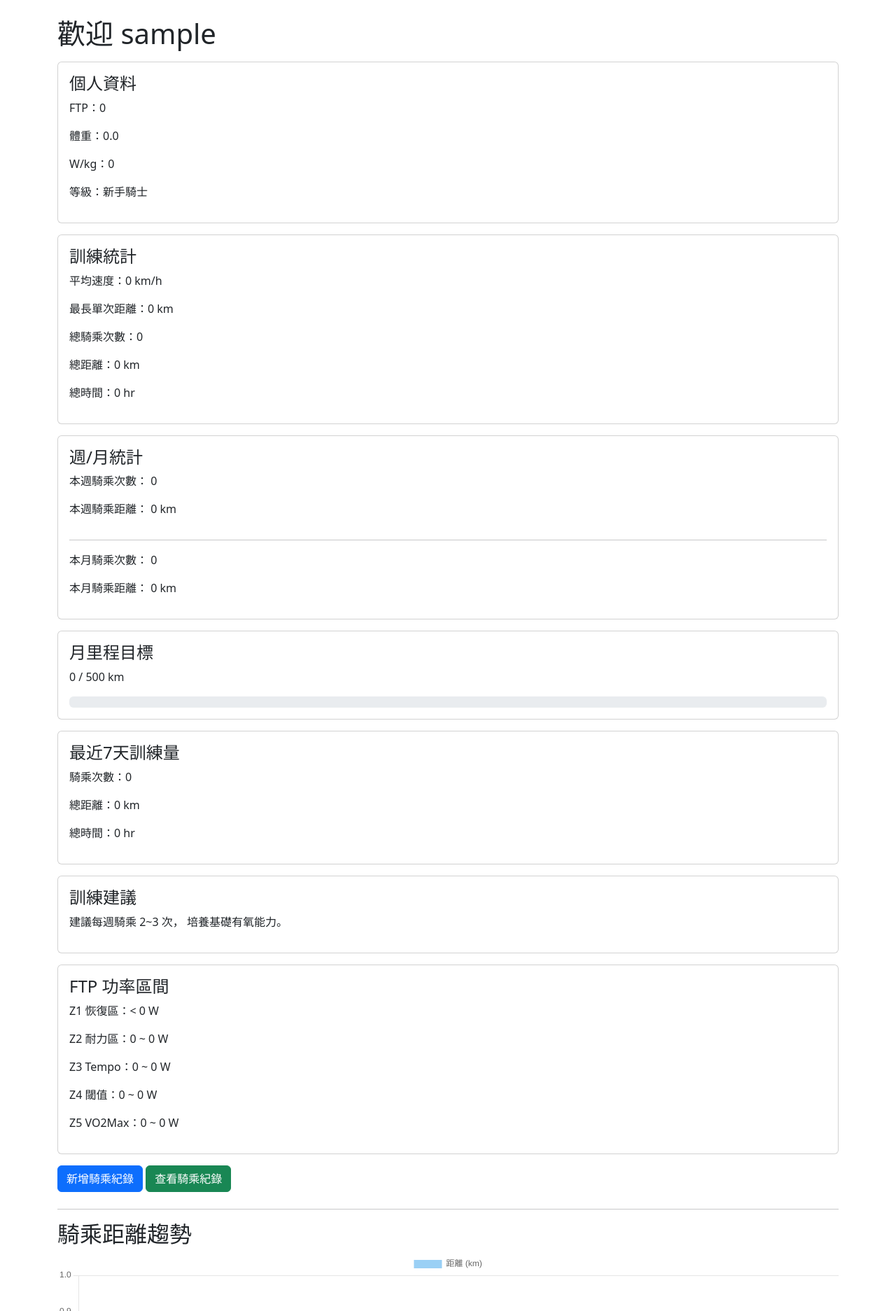
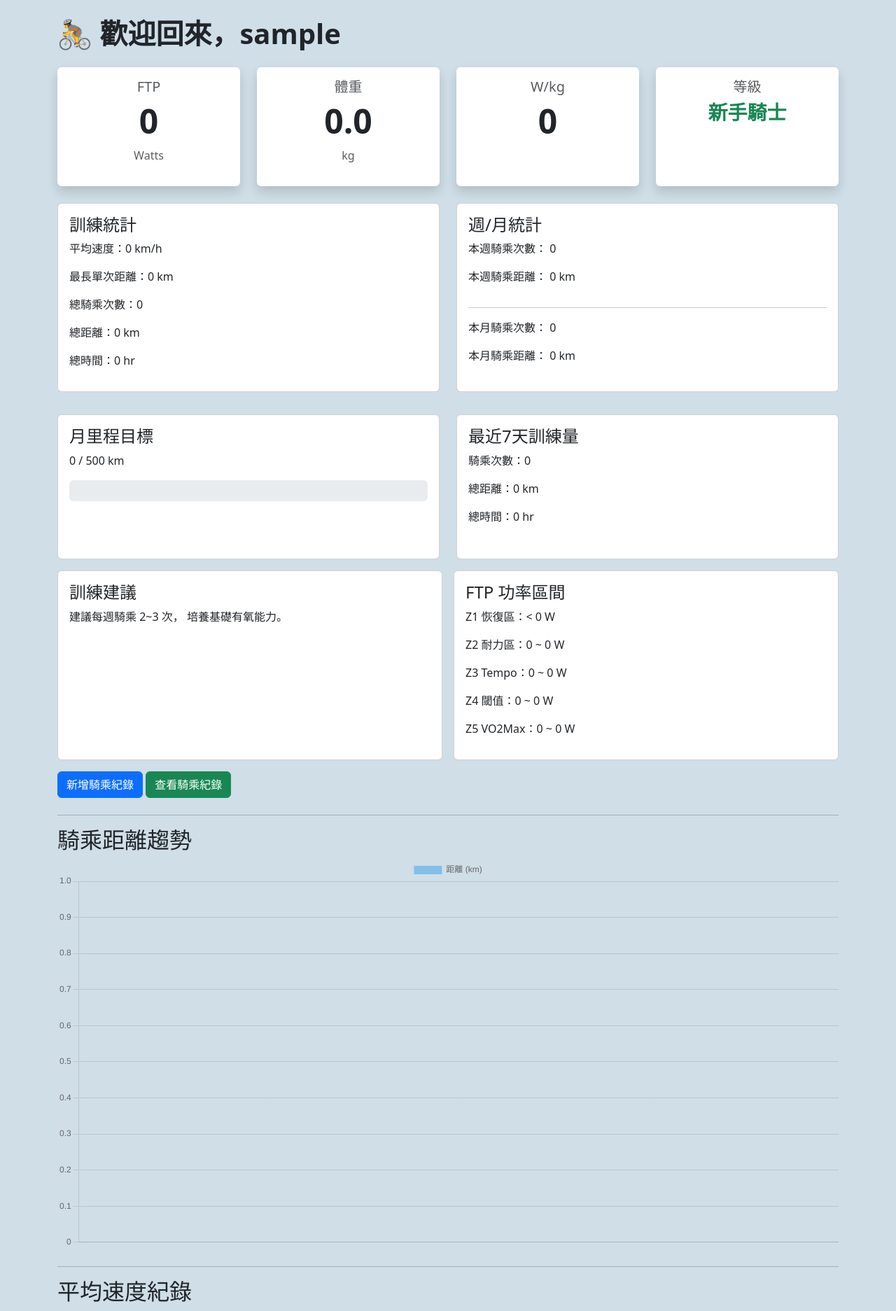
Before and after one commit to jerrywuhi/BikeTrain, a Flask app: page /dashboard in a window 1280 px wide. Shown: the part 56-1929 px from the top of the page at 70% size. Run offline with Flask 3, Linux system fonts and the light colour scheme; the visitor is signed in with stand-in values (Sample User, id 1); data that the repository does not hold is empty.

Commit message:
Day 10 dashboard redesign

```diff
--- a/app/routes.py
+++ b/app/routes.py
@@ -391,3 +391,56 @@ def profile():
         'profile.html',
         form=form
     )
+@main.route('/workouts')
+@login_required
+def workouts():
+
+    ftp = current_user.ftp
+
+    sweetspot_low = round(ftp * 0.88)
+    sweetspot_high = round(ftp * 0.94)
+
+    ftp_low = round(ftp * 0.95)
+    ftp_high = round(ftp * 1.00)
+
+    vo2_low = round(ftp * 1.10)
+    vo2_high = round(ftp * 1.20)
+
+    if current_user.weight > 0:
+
+        wkg = round(
+            current_user.ftp /
+            current_user.weight,
+            2
+    )
+
+    else:
+
+        wkg = 0
+
+    if wkg < 2:
+
+        recommended_workout = "Sweet Spot"
+
+    elif wkg < 4:
+
+        recommended_workout = "FTP Interval"
+
+    else:
+
+        recommended_workout = "VO2 Max"
+
+    return render_template(
+        'workouts.html',
+        recommended_workout=
+        recommended_workout,
+
+        sweetspot_low=sweetspot_low,
+        sweetspot_high=sweetspot_high,
+
+        ftp_low=ftp_low,
+        ftp_high=ftp_high,
+
+        vo2_low=vo2_low,
+        vo2_high=vo2_high
+    )
--- a/app/templates/base.html
+++ b/app/templates/base.html
@@ -9,7 +9,7 @@
         rel="stylesheet">
 </head>
 
-<body>
+<body  style="background-color:#cfdee7;">
 
 <script src="https://cdn.jsdelivr.net/npm/chart.js"></script>
 
--- a/app/templates/dashboard.html
+++ b/app/templates/dashboard.html
@@ -2,23 +2,90 @@
 
 {% block content %}
 
-<h1>歡迎 {{ user.username }}</h1>
+<h1 class="fw-bold mb-4">
+    🚴 歡迎回來，{{ user.username }}
+</h1>
 
-<div class="card p-3 mt-3">
+<div class="row mt-3">
 
-    <h4>個人資料</h4>
+    <div class="col-md-3">
 
-    <p>FTP：{{ user.ftp }}</p>
+        <div class="card card shadow text-center p-3 border-0 h-100">
 
-    <p>體重：{{ user.weight }}</p>
+            <h5 class="text-muted">
+                FTP
+            </h5>
 
-    <p>W/kg：{{ wkg }}</p>
+            <h1 class="display-5 fw-bold">
+                {{ user.ftp }}
+            </h1>
 
-    <p>等級：{{ rider_level }}</p>
+            <p class="text-muted">
+                Watts
+            </p>
 
         </div>
 
-<div class="card p-3 mt-3">
+    </div>
+
+    <div class="col-md-3">
+
+        <div class="card shadow  text-center p-3 border-0 h-100">
+
+            <h5 class="text-muted">
+                體重
+            </h5>
+
+            <h1 class="display-5 fw-bold">
+                {{ user.weight }}
+            </h1>
+
+            <p class="text-muted">
+                kg
+            </p>
+
+
+        </div>
+
+    </div>
+
+    <div class="col-md-3">
+
+        <div class="card shadow border-0 text-center border-0 p-3 h-100">
+
+            <h5 class="text-muted">
+                W/kg
+            </h5>
+
+            <h1 class="display-5 fw-bold">
+                {{ wkg }}
+            </h1>
+
+        </div>
+
+    </div>
+
+    <div class="col-md-3">
+
+        <div class="card shadow border-0 text-center border-0 p-3 h-100">
+
+            <h5 class="text-muted">
+                等級
+            </h5>
+
+            <h3 class="fw-bold text-success">
+                {{ rider_level }}
+            </h3>
+        </div>
+
+    </div>
+
+</div>
+<div class="row mt-4">
+    <div class="col-md-6">
+
+        <div class="card p-3 h-100">
+
 
         <h4>訓練統計</h4>
 
@@ -34,7 +101,11 @@
 
     </div>
 
-<div class="card p-3 mt-3">
+</div>
+
+    <div class="col-md-6">
+
+        <div class="card p-3 h-100">
 
             <h4>週/月統計</h4>
 
@@ -61,8 +132,14 @@
             </p>
 
         </div>
+    </div>
+</div>
 
-<div class="card p-3 mt-3">
+
+
+<div class="row mt-3">
+    <div class="col-md-6">
+        <div class="card p-3 mt-3 h-100">
 
             <h4>月里程目標</h4>
 
@@ -73,10 +150,13 @@
                 km
             </p>
 
-    <div class="progress">
+            <div
+                class="progress"
+                style="height:30px;"
+            >
 
                 <div
-            class="progress-bar"
+                    class="progress-bar progress-bar-striped progress-bar-animated"
                     role="progressbar"
                     style="width: {{ goal_progress }}%;"
                 >
@@ -86,8 +166,9 @@
             </div>
 
         </div>
-
-<div class="card p-3 mt-3">
+    </div>
+    <div class="col-md-6">
+        <div class="card p-3 mt-3 h-100">
 
             <h4>最近7天訓練量</h4>
 
@@ -98,14 +179,20 @@
             <p>總時間：{{ week_duration }} hr</p>
 
         </div>
+    </div>
+</div>
 
-<div class="card p-3 mt-3">
+<div class="row mt-3 g-3">
+        <div class="col-md-6">
+            <div class="card p-3 h-100">
                 <h4>訓練建議</h4>
 
                 <p>{{ advice }}</p>
             </div>
+        </div>
 
-<div class="card p-3 mt-3">
+    <div class="col-md-6">
+        <div class="card p-3 h-100">
 
             <h4>FTP 功率區間</h4>
 
@@ -118,7 +205,8 @@
             <p>Z4 閾值：{{ z4_low }} ~ {{ z4_high }} W</p>
 
             <p>Z5 VO2Max：{{ z5_low }} ~ {{ z5_high }} W</p>
-
+         </div>
+    </div>
 </div>
 
 <a href="/ride/add" class="btn btn-primary mt-3">
```
Also changed, not shown: app/templates/workouts.html (added, +107 -0 lines). Lines whose indentation alone changed are shown as unchanged.
